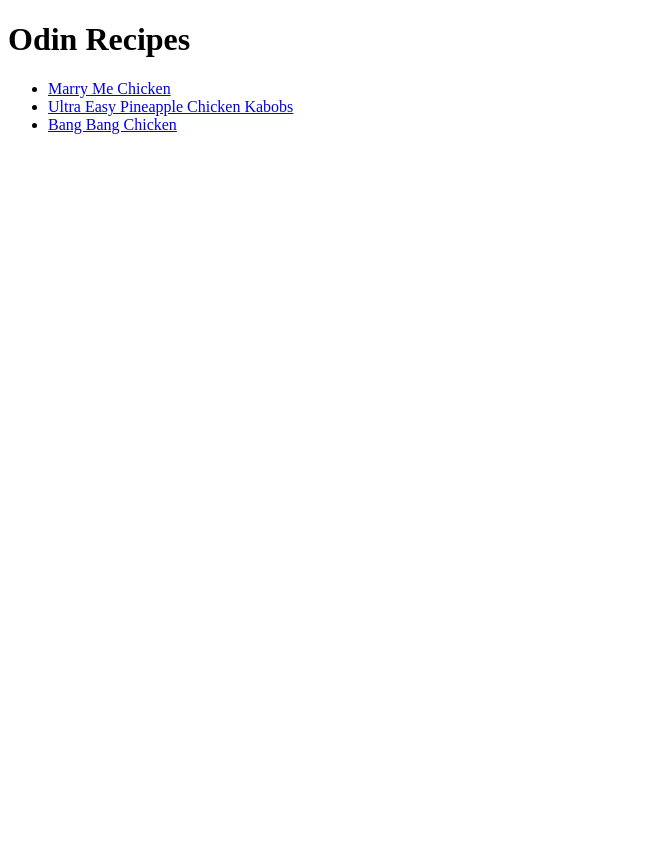
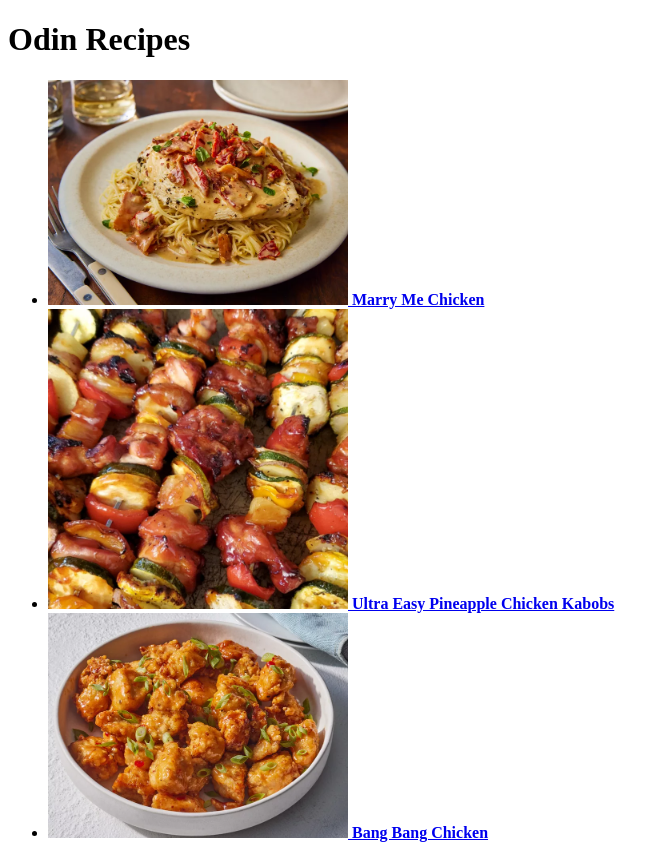
Before and after one commit to dsvignacio/odin-recipes, a plain HTML site: page index.html in a window 1280 px wide. Shown: the whole page, without its empty margins (0-668 px from the left). Before the commit the page ends 800 px from the top, so only its background shows below. Drawn offline with Linux system fonts and the light colour scheme.

Commit message:
feat: Add photos to recipes in home page
I added photos of the recipes to let the user choose
the recipe they want according to the finished product.

I also made the photos clickable by putting the
'img' tag inside the 'a' tag.

```diff
--- a/index.html
+++ b/index.html
@@ -2,14 +2,29 @@
 <html lang="en">
     <head>
         <meta charset="UTF-8">
-        <title>Odin Recipes</title>
+        <title>Dennis' Chicken Recipe Gallery</title>
     </head>
     <body>
         <h1>Odin Recipes</h1>
         <ul>
-            <li><a href="./recipes/marry-me-chicken.html">Marry Me Chicken</a></li>
-            <li><a href="./recipes/ultra-easy-pineapple-chicken-kabobs.html">Ultra Easy Pineapple Chicken Kabobs</a></li>
-            <li><a href="./recipes/bang-bang-chicken.html">Bang Bang Chicken</a></li>
+            <li>
+                <a href="./recipes/marry-me-chicken.html">
+                    <img src="./img/Marry-Me-Chicken.webp" alt="An image of a chicken and pasta tomato dish called 'Marry Me Chicken'" width="300"/>
+                    <strong>Marry Me Chicken</strong>
+                </a>
+            </li>
+            <li>
+                <a href="./recipes/ultra-easy-pineapple-chicken-kabobs.html">
+                    <img src="./img/Ultra-Easy-Pineapple-Chicken-Kabobs.webp" alt="An image of delicious pineapple and chicken kabobs" width="300"/>
+                    <strong>Ultra Easy Pineapple Chicken Kabobs</strong>
+                </a>
+            </li>
+            <li>
+                <a href="./recipes/bang-bang-chicken.html">
+                    <img src="./img/bang-bang-chicken.webp" alt="An image of Bang Bang Chicken, a new take on Sichuan Chinese fried chicken" width="300"/>
+                    <strong>Bang Bang Chicken</strong>
+                </a>
+            </li>
         </ul>
     </body>
 </html>
```
